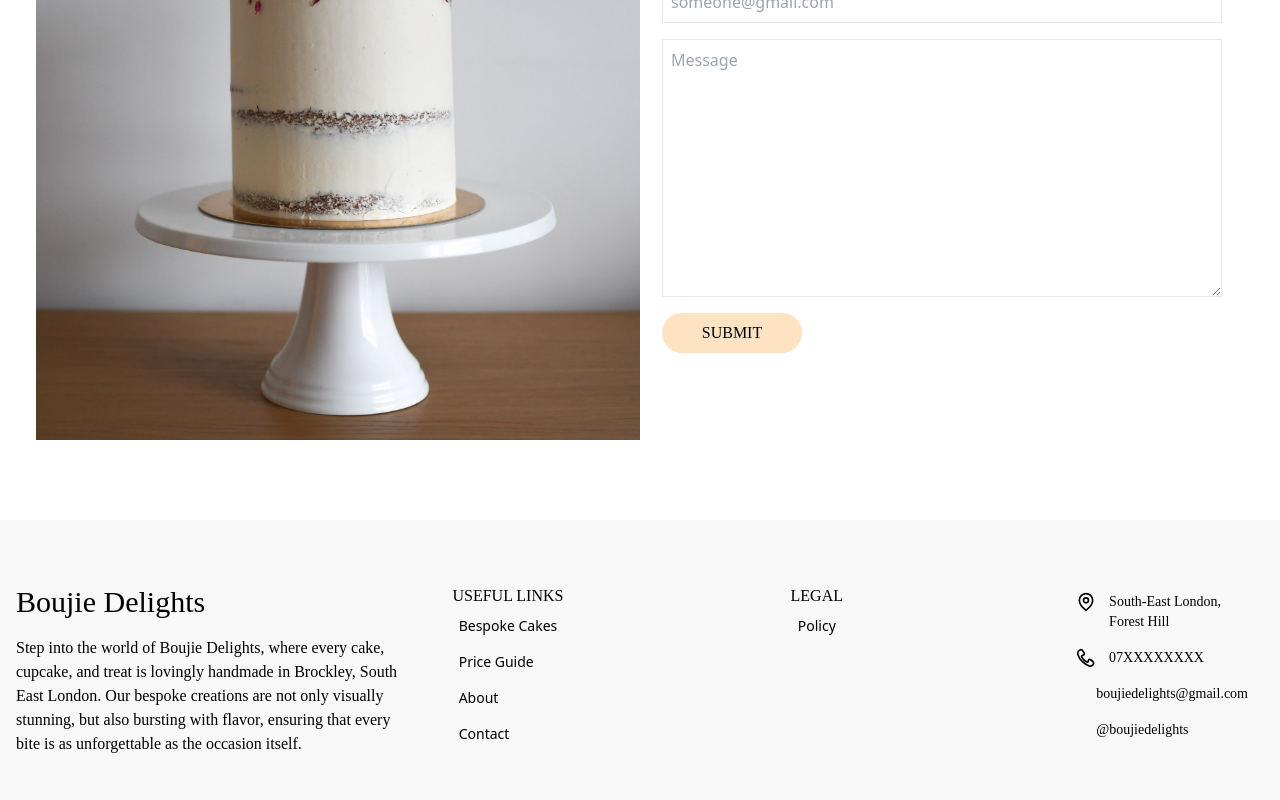
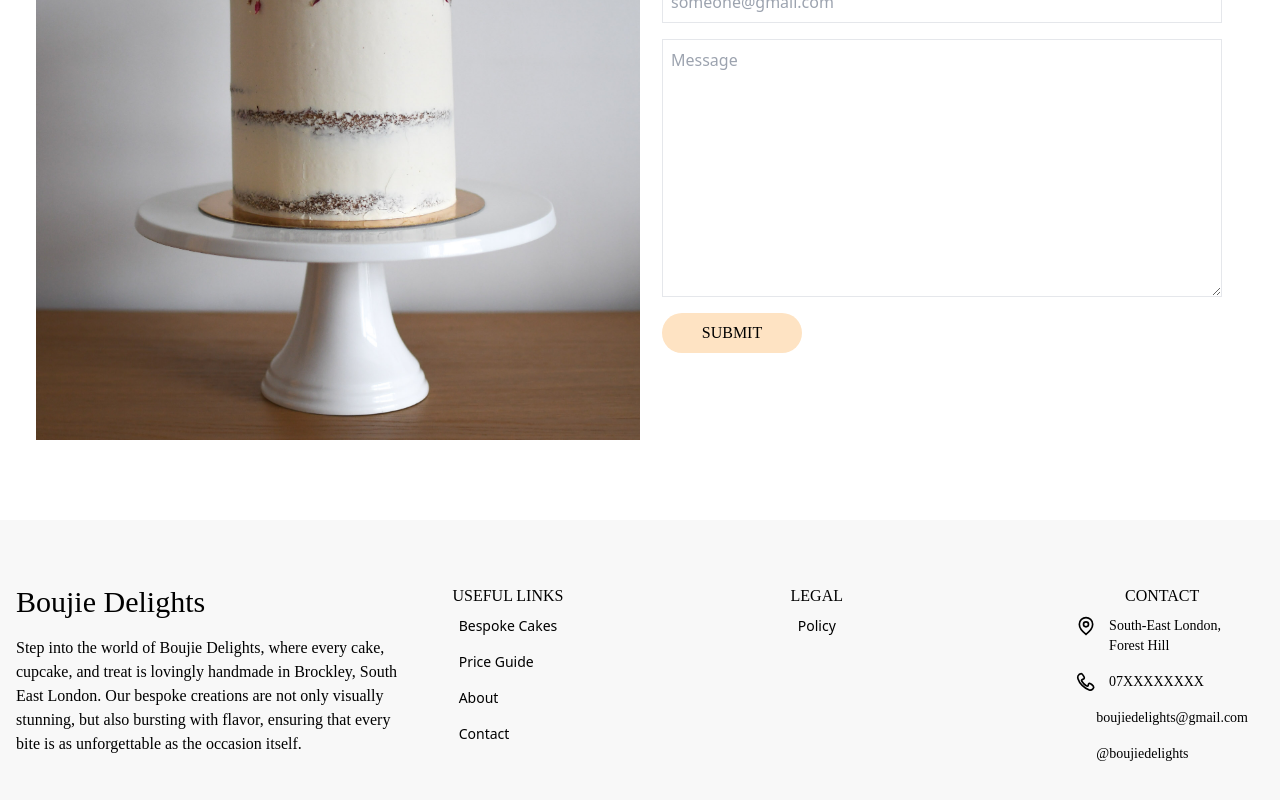
Before and after one commit to tlchambers/bespoke-cakes-website, a React (Create React App) app: page / in a window 1280 px wide. Shown: the part 4011-4811 px from the top of the page. Built offline with nearby package versions, Linux system fonts and the light colour scheme; some icons are missing.

Commit message:
added <h6> Contact tag to last colum of footer

```diff
--- a/src/components/Footer.jsx
+++ b/src/components/Footer.jsx
@@ -33,6 +33,7 @@ function Footer() {
 				</div>
 				<div>
 					<ul>
+						<h6 className="font-medium text-center">Contact</h6>
 						<li className="py-2 text-sm">
 							<p className="flex align-items-start">
 								<GrLocation size={20} style={{ marginRight: '0.8rem' }} />
```
